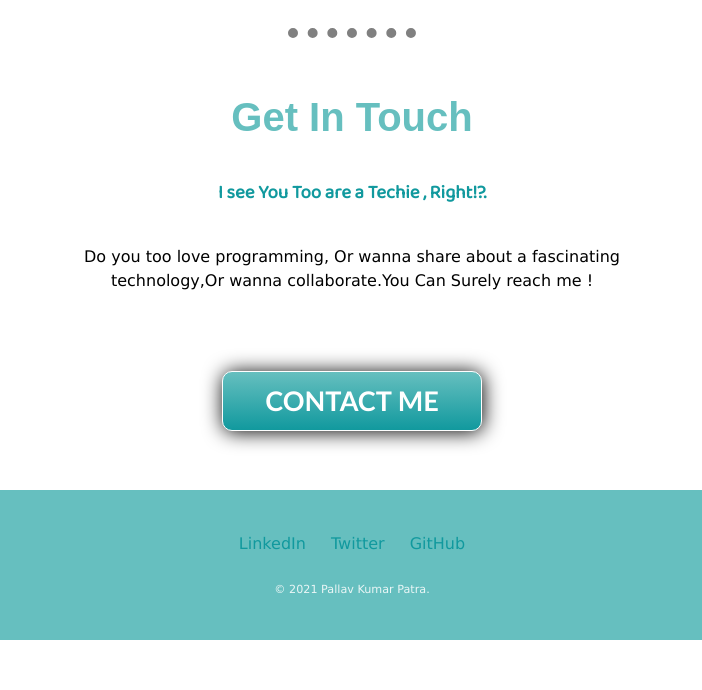
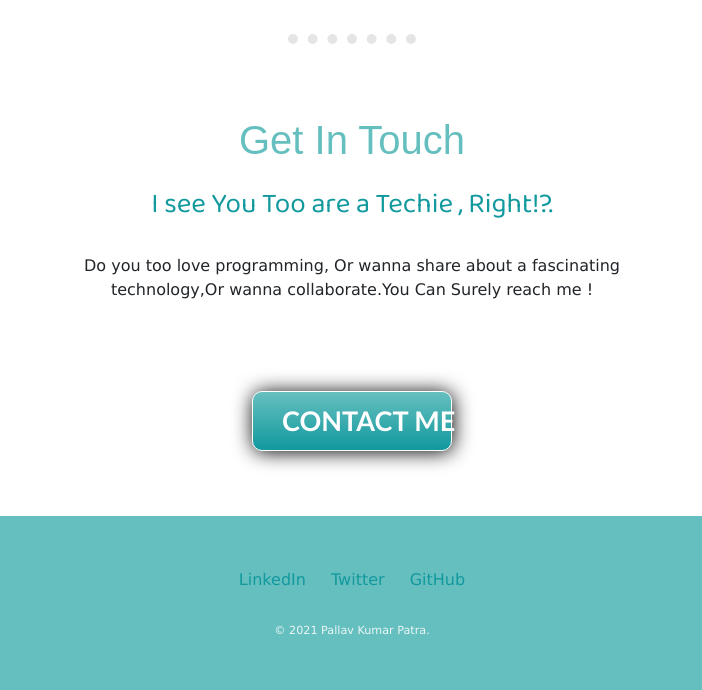
Before and after one commit to Pallav-19/Pallav-info, a plain HTML site: page index.html in a window 1280 px wide. Shown: the part 2020-2710 px from the top of the page, without its empty margins (288-990 px from the left). Before the commit the page ends 2660 px from the top, so only its background shows below. Drawn offline with nearby package versions, Linux system fonts and the light colour scheme; a web font is replaced by a local one.

Commit message:
bootstrap added

```diff
--- a/css/style.css
+++ b/css/style.css
@@ -125,7 +125,7 @@ p{
   padding-top: 5rem;
   padding-bottom: 3rem;
 }
-.BUTTON_QVV {
+.button_contact {
    background: #66BFBF;
    background-image: -webkit-linear-gradient(top, #66BFBF, #11999E);
    background-image: -moz-linear-gradient(top, #66BFBF, #11999E);
@@ -153,7 +153,7 @@ p{
    text-align: center;
 }
 
-.BUTTON_QVV:hover {
+.button_contact:hover {
    border: solid  0.063rem;
    background: #11999E;
    background-image: -webkit-linear-gradient(top, #11999E, #66BFBF);
--- a/index.html
+++ b/index.html
@@ -7,14 +7,18 @@
   <link rel="preconnect" href="https://fonts.gstatic.com">
   <link href="https://fonts.googleapis.com/css2?family=Kaushan+Script&family=Montserrat:ital@1&display=swap" rel="stylesheet">
   <meta charset="utf-8">
+  <meta name="viewport" content="width=device-width, initial-scale=1, shrink-to-fit=no">
 
-  <title>Pallav Website</title>
+  <!-- Bootstrap CSS -->
+  <link rel="stylesheet" href="https://maxcdn.bootstrapcdn.com/bootstrap/4.0.0/css/bootstrap.min.css" integrity="sha384-Gn5384xqQ1aoWXA+058RXPxPg6fy4IWvTNh0E263XmFcJlSAwiGgFAW/dAiS6JXm" crossorigin="anonymous">
   <link rel="stylesheet" href="css/style.css">
   <link rel="icon" href="favicon.ico">
   <link rel="preconnect" href="https://fonts.gstatic.com">
   <link href="https://fonts.googleapis.com/css2?family=Carme&family=Kaushan+Script&family=Montserrat:ital@1&display=swap" rel="stylesheet">
   <link rel="preconnect" href="https://fonts.gstatic.com">
   <link href="https://fonts.googleapis.com/css2?family=Baloo+Bhai+2&family=Carme&family=Kaushan+Script&family=Montserrat:ital@1&display=swap" rel="stylesheet">
+
+  <title>Pallav Website</title>
 </head>
 
 <body>
@@ -32,9 +36,9 @@
 
   <div class="middle-container">
     <div class="profile">
-      <img class="profile-pic"src="images/me.png" alt="">
+      <img class="profile-pic" src="images/me.png" alt="">
       <h2>Hello.</h2> <br><br><br>
-      <p class ="about">I am Pallav Kumar Patra, I am an Web developer.A learner forever.An Engineering Student at Veer Surendra Sai University of Technology Burla.
+      <p class="about">I am Pallav Kumar Patra, I am an Web developer.A learner forever.An Engineering Student at Veer Surendra Sai University of Technology Burla.
         I study in the branch of Electronics and Telecommunication. I am interested in Computer Science and Arduino related Stuffs. I love Music.</p><br><br>
     </div>
     <br><br>
@@ -51,16 +55,20 @@
       <div class="skill-row">
         <img class="skill-image2" src="images/android.png" alt="">
         <h3>Android development</h3>
-        <p class="skillset2">I have  some very basic knowledge on Android app development,Which surely I wanna learn and improve, I am really Interested in it .</p>
+        <p class="skillset2">I have some very basic knowledge on Android app development,Which surely I wanna learn and improve, I am really Interested in it .</p>
       </div>
     </div>
-    <br><hr><br>
+    <br>
+    <hr><br>
     <div class="contact-me ">
-      <br><br><h2>Get In Touch</h2>
-      <br><h3>I see You Too are a Techie , Right!?.</h3>
-      <br><p class="about">Do you too love programming, Or wanna share about a fascinating technology,Or wanna collaborate.You Can Surely reach me !</p><br><br>
+      <br><br>
+      <h2>Get In Touch</h2>
+      <br>
+      <h3>I see You Too are a Techie , Right!?.</h3>
+      <br>
+      <p class="about">Do you too love programming, Or wanna share about a fascinating technology,Or wanna collaborate.You Can Surely reach me !</p><br><br>
       <div class="btn">
-  <a href="mailto:pallavinvizag@gmail.com" class="BUTTON_QVV">CONTACT ME</a><br><br>
+        <a href="mailto:pallavinvizag@gmail.com" class="button_contact">CONTACT ME</a><br><br>
       </div>
     </div>
   </div>
@@ -68,14 +76,17 @@
 
   <div class="bottom-container">
     <br><br>
-    <a class="footer-link" href="https://www.linkedin.com/in/pallav-kumar-patra/">  LinkedIn  </a>
-    <a class="footer-link spacing" href="https://twitter.com/">  Twitter  </a>
-    <a class="footer-link" href="https://github.com/Pallav-19">  GitHub  </a>
+    <a class="footer-link" href="https://www.linkedin.com/in/pallav-kumar-patra/"> LinkedIn </a>
+    <a class="footer-link spacing" href="https://twitter.com/"> Twitter </a>
+    <a class="footer-link" href="https://github.com/Pallav-19"> GitHub </a>
     <br><br>
 
     <p class="copyright">© 2021 Pallav Kumar Patra.</p>
     <br><br>
   </div>
+  <script src="https://code.jquery.com/jquery-3.2.1.slim.min.js" integrity="sha384-KJ3o2DKtIkvYIK3UENzmM7KCkRr/rE9/Qpg6aAZGJwFDMVNA/GpGFF93hXpG5KkN" crossorigin="anonymous"></script>
+  <script src="https://cdnjs.cloudflare.com/ajax/libs/popper.js/1.12.9/umd/popper.min.js" integrity="sha384-ApNbgh9B+Y1QKtv3Rn7W3mgPxhU9K/ScQsAP7hUibX39j7fakFPskvXusvfa0b4Q" crossorigin="anonymous"></script>
+  <script src="https://maxcdn.bootstrapcdn.com/bootstrap/4.0.0/js/bootstrap.min.js" integrity="sha384-JZR6Spejh4U02d8jOt6vLEHfe/JQGiRRSQQxSfFWpi1MquVdAyjUar5+76PVCmYl" crossorigin="anonymous"></script>
 
 </body>
 
```
Also changed, not shown: index2.html (+0 -1 lines). Lines whose indentation alone changed are shown as unchanged.
